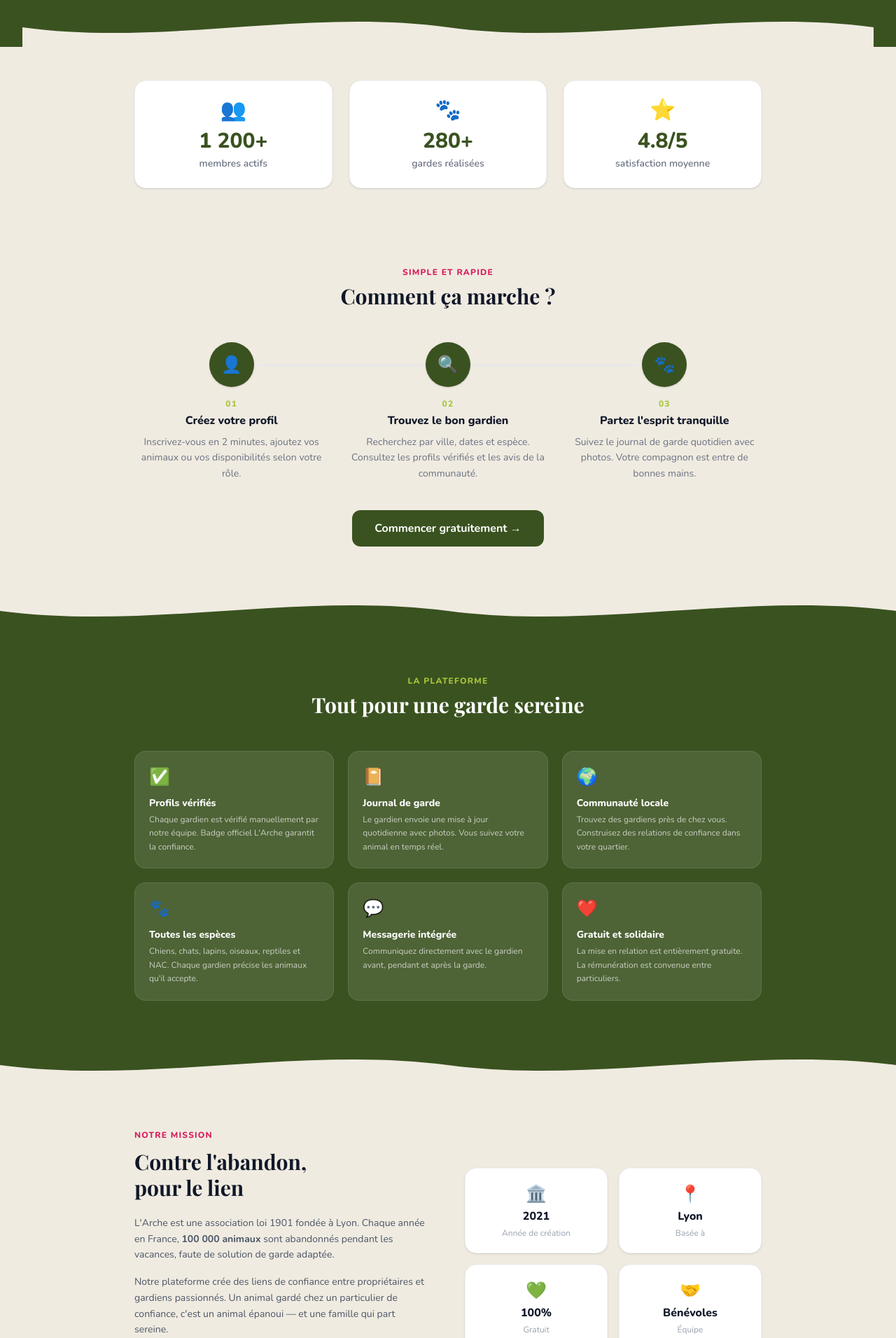
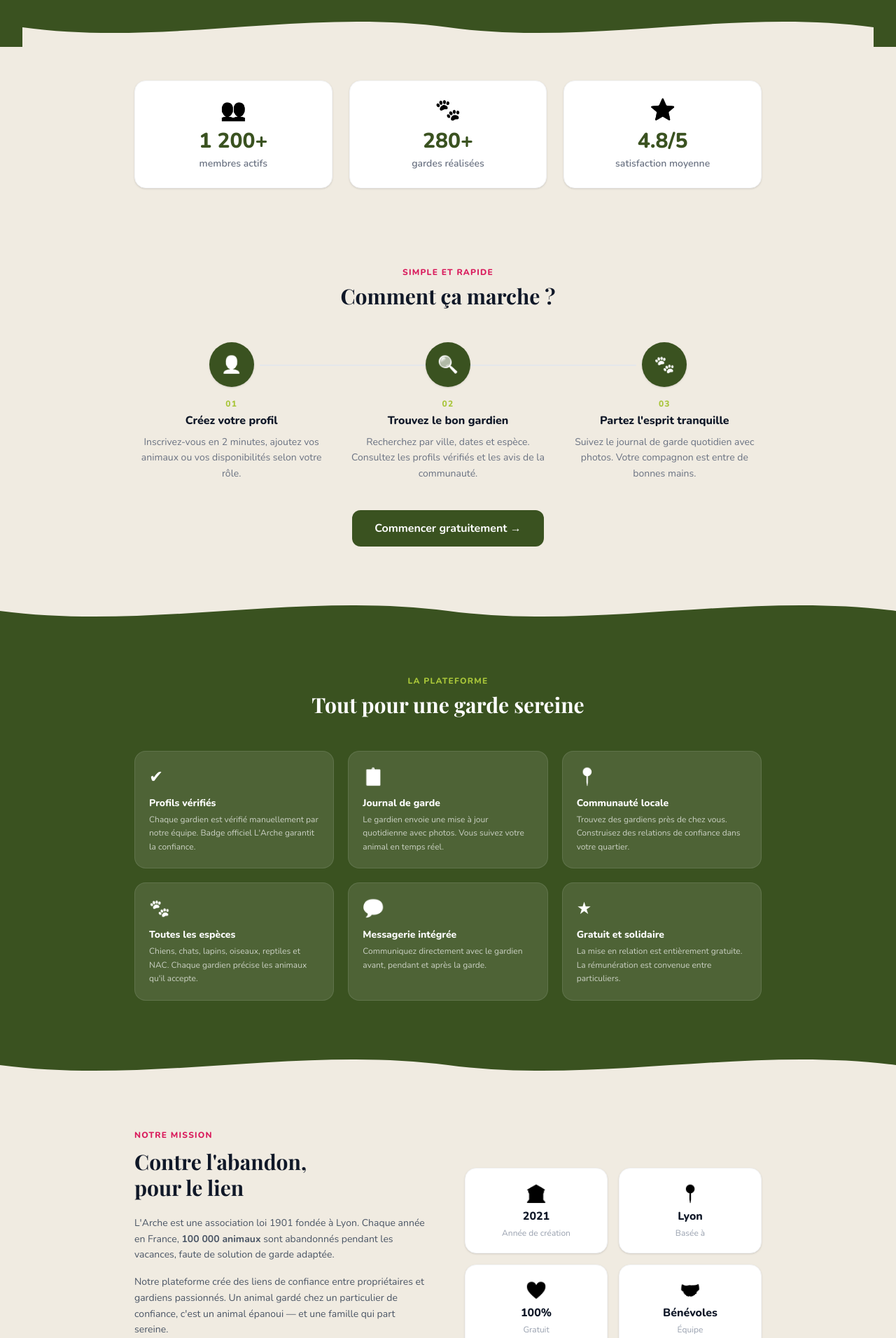
Before and after one commit to julie922/L-arche-front, a React (Vite) app: page / in a window 1280 px wide. Shown: the part 520-2432 px from the top of the page at 70% size. Built offline with nearby package versions, Linux system fonts and the light colour scheme.

Commit message:
FEAT(home): update icons and improve accessibility on HomePage component

```diff
--- a/src/pages/HomePage.tsx
+++ b/src/pages/HomePage.tsx
@@ -1,18 +1,18 @@
 import { Link } from 'react-router-dom'
 
 const ETAPES = [
-  { num: '01', titre: 'Créez votre profil',       desc: 'Inscrivez-vous en 2 minutes, ajoutez vos animaux ou vos disponibilités selon votre rôle.',  icon: '👤' },
-  { num: '02', titre: 'Trouvez le bon gardien',   desc: 'Recherchez par ville, dates et espèce. Consultez les profils vérifiés et les avis de la communauté.', icon: '🔍' },
+  { num: '01', titre: 'Créez votre profil',         desc: 'Inscrivez-vous en 2 minutes, ajoutez vos animaux ou vos disponibilités selon votre rôle.',  icon: '👤' },
+  { num: '02', titre: 'Trouvez le bon gardien',     desc: 'Recherchez par ville, dates et espèce. Consultez les profils vérifiés et les avis de la communauté.', icon: '🔍' },
   { num: '03', titre: 'Partez l\'esprit tranquille', desc: 'Suivez le journal de garde quotidien avec photos. Votre compagnon est entre de bonnes mains.', icon: '🐾' },
 ]
 
 const FEATURES = [
-  { icon: '✅', titre: 'Profils vérifiés',      desc: 'Chaque gardien est vérifié manuellement par notre équipe. Badge officiel L\'Arche garantit la confiance.' },
-  { icon: '📔', titre: 'Journal de garde',       desc: 'Le gardien envoie une mise à jour quotidienne avec photos. Vous suivez votre animal en temps réel.' },
-  { icon: '🌍', titre: 'Communauté locale',      desc: 'Trouvez des gardiens près de chez vous. Construisez des relations de confiance dans votre quartier.' },
-  { icon: '🐾', titre: 'Toutes les espèces',     desc: 'Chiens, chats, lapins, oiseaux, reptiles et NAC. Chaque gardien précise les animaux qu\'il accepte.' },
-  { icon: '💬', titre: 'Messagerie intégrée',    desc: 'Communiquez directement avec le gardien avant, pendant et après la garde.' },
-  { icon: '❤️', titre: 'Gratuit et solidaire',   desc: 'La mise en relation est entièrement gratuite. La rémunération est convenue entre particuliers.' },
+  { icon: '✔', titre: 'Profils vérifiés',     desc: 'Chaque gardien est vérifié manuellement par notre équipe. Badge officiel L\'Arche garantit la confiance.' },
+  { icon: '📋', titre: 'Journal de garde',      desc: 'Le gardien envoie une mise à jour quotidienne avec photos. Vous suivez votre animal en temps réel.' },
+  { icon: '📍', titre: 'Communauté locale',     desc: 'Trouvez des gardiens près de chez vous. Construisez des relations de confiance dans votre quartier.' },
+  { icon: '🐾', titre: 'Toutes les espèces',    desc: 'Chiens, chats, lapins, oiseaux, reptiles et NAC. Chaque gardien précise les animaux qu\'il accepte.' },
+  { icon: '💬', titre: 'Messagerie intégrée',   desc: 'Communiquez directement avec le gardien avant, pendant et après la garde.' },
+  { icon: '★',  titre: 'Gratuit et solidaire',  desc: 'La mise en relation est entièrement gratuite. La rémunération est convenue entre particuliers.' },
 ]
 
 const TEMOIGNAGES = [
@@ -99,7 +99,7 @@ export default function HomePage() {
             { value: '4.8/5',  label: 'satisfaction moyenne',  icon: '⭐' },
           ].map(s => (
             <div key={s.label} className="bg-white rounded-2xl p-6 shadow-sm border border-gray-100">
-              <span className="text-3xl">{s.icon}</span>
+              <span className="text-3xl" style={{ filter: 'brightness(0)' }}>{s.icon}</span>
               <p className="text-3xl font-black mt-2 mb-1" style={{ color: '#3A5220' }}>{s.value}</p>
               <p className="text-sm text-gray-500 font-semibold">{s.label}</p>
             </div>
@@ -123,7 +123,7 @@ export default function HomePage() {
               <div key={i} className="flex flex-col items-center text-center relative">
                 <div className="w-16 h-16 rounded-full flex items-center justify-center text-2xl mb-4 shadow-sm relative z-10"
                   style={{ backgroundColor: '#3A5220' }}>
-                  <span>{e.icon}</span>
+                  <span style={{ filter: 'brightness(0) invert(1)' }}>{e.icon}</span>
                 </div>
                 <span className="text-xs font-black tracking-widest mb-1" style={{ color: '#A8C539' }}>{e.num}</span>
                 <h3 className="text-base font-black text-gray-900 mb-2">{e.titre}</h3>
@@ -157,7 +157,7 @@ export default function HomePage() {
           <div className="grid grid-cols-3 gap-5">
             {FEATURES.map(f => (
               <div key={f.titre} className="bg-white/10 rounded-2xl p-5 border border-white/10 hover:bg-white/15 transition-colors">
-                <span className="text-2xl mb-3 block">{f.icon}</span>
+                <span className="text-2xl mb-3 block" style={{ filter: 'brightness(0) invert(1)' }}>{f.icon}</span>
                 <h3 className="text-sm font-black text-white mb-1">{f.titre}</h3>
                 <p className="text-xs text-white/70 leading-relaxed">{f.desc}</p>
               </div>
@@ -200,13 +200,13 @@ export default function HomePage() {
           </div>
           <div className="grid grid-cols-2 gap-4">
             {[
-              { value: '2021',   label: 'Année de création',  icon: '🏛️' },
-              { value: 'Lyon',   label: 'Basée à',            icon: '📍' },
-              { value: '100%',   label: 'Gratuit',            icon: '💚' },
-              { value: 'Bénévoles', label: 'Équipe',          icon: '🤝' },
+              { value: '2021',      label: 'Année de création', icon: '🏛️' },
+              { value: 'Lyon',      label: 'Basée à',           icon: '📍' },
+              { value: '100%',      label: 'Gratuit',           icon: '💚' },
+              { value: 'Bénévoles', label: 'Équipe',            icon: '🤝' },
             ].map(s => (
               <div key={s.label} className="bg-white rounded-2xl p-5 shadow-sm border border-gray-100 flex flex-col items-center text-center gap-1">
-                <span className="text-2xl">{s.icon}</span>
+                <span className="text-2xl" style={{ filter: 'brightness(0)' }}>{s.icon}</span>
                 <p className="font-black text-gray-900">{s.value}</p>
                 <p className="text-xs text-gray-400">{s.label}</p>
               </div>
@@ -257,12 +257,12 @@ export default function HomePage() {
             <Link to="/register?role=proprio"
               className="px-8 py-4 rounded-xl font-black text-white text-sm hover:opacity-90 transition"
               style={{ backgroundColor: '#3A5220' }}>
-              🐾 Je cherche un gardien
+              Je cherche un gardien →
             </Link>
             <Link to="/register?role=gardien"
               className="px-8 py-4 rounded-xl font-black text-sm border-2 hover:bg-white transition"
               style={{ borderColor: '#3A5220', color: '#3A5220' }}>
-              🏠 Je propose mes services
+              Je propose mes services
             </Link>
           </div>
         </div>
```
